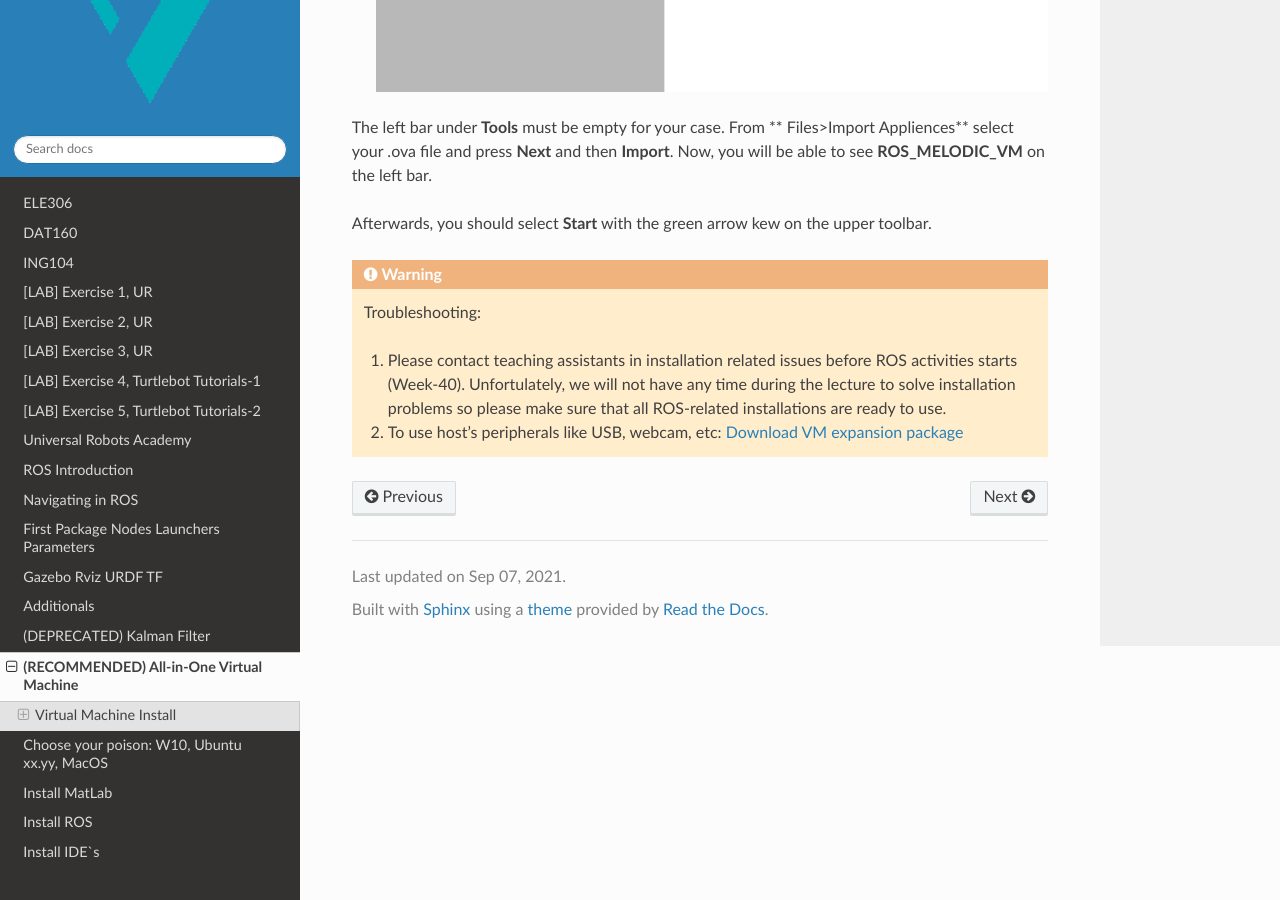
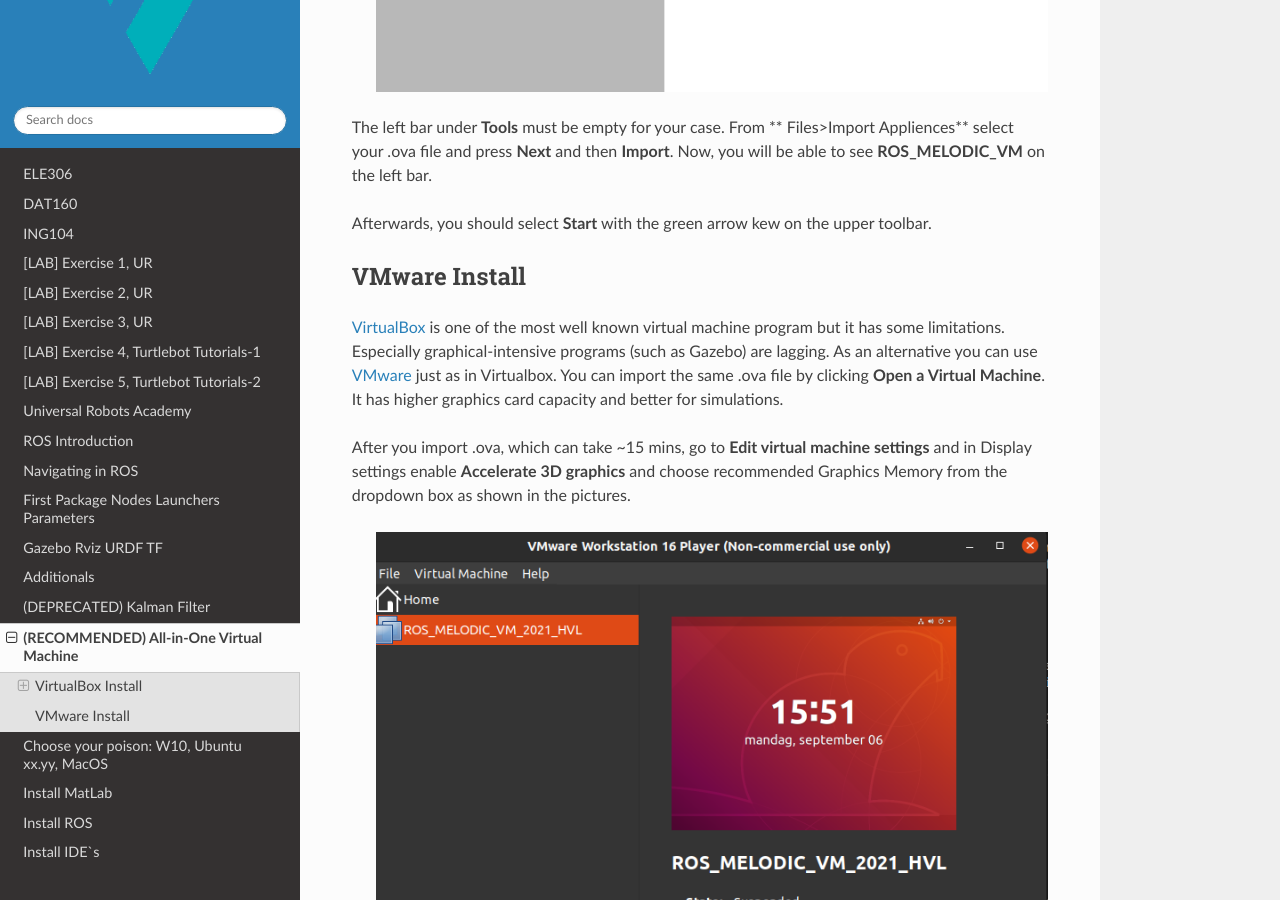
Before and after one commit to frdedynamics/robotics-lab-documentation, a Sphinx documentation site: the page built from source/texts/your_pc/install_vm.rst, in a window 1280 px wide and 900 px high, scrolled down 1037 px. Built offline with Sphinx 7.4.7 and the Read the Docs theme 2.0.0, drawn with Linux system fonts in a browser that asks for light colours; the version number could not be read and is left out; some of the changed text lies outside the part shown.

Commit message:
VMware installation steps are added

```diff
--- a/source/texts/your_pc/install_vm.rst
+++ b/source/texts/your_pc/install_vm.rst
@@ -4,7 +4,7 @@
 Install VM
 ****************************
 
-Virtual Machine Install
+VirtualBox Install
 ==========================
 Follow the `official VirtualBox download link <https://www.virtualbox.org/wiki/Downloads>`_. Choose your operating system.
 
@@ -30,6 +30,20 @@
 
 Afterwards, you should select **Start** with the green arrow kew on the upper toolbar.
 
+VMware Install
+==========================
+`VirtualBox <https://www.virtualbox.org/wiki/Downloads>`_ is one of the most well known virtual machine program but it has some limitations. Especially graphical-intensive programs (such as Gazebo) are lagging. As an alternative you can use `VMware <https://www.vmware.com/products/workstation-pro/workstation-pro-evaluation.html>`_ just as in Virtualbox. You can import the same .ova file by clicking **Open a Virtual Machine**. It has higher graphics card capacity and better for simulations.
+
+After you import .ova, which can take ~15 mins, go to **Edit virtual machine settings** and in Display settings enable **Accelerate 3D graphics** and choose recommended Graphics Memory from the dropdown box as shown in the pictures.
+
+  .. figure:: ../../_static/images/ros/VM-settings.png
+          :align: center
+
+  .. figure:: ../../_static/images/ros/VM-settings2.png
+          :align: center
+
+**PS:** If you have any problems in running Gazebo, plese `follow this link for troubleshooting <https://robocademy.com/2020/05/02/solved-opengl-issues-with-gazebo-and-vmware/>`_.
+
 .. warning::
    Troubleshooting:
 
```
Also changed, not shown: source/_static/images/ros/VM-settings.png (added), source/_static/images/ros/VM-settings2.png (added).
